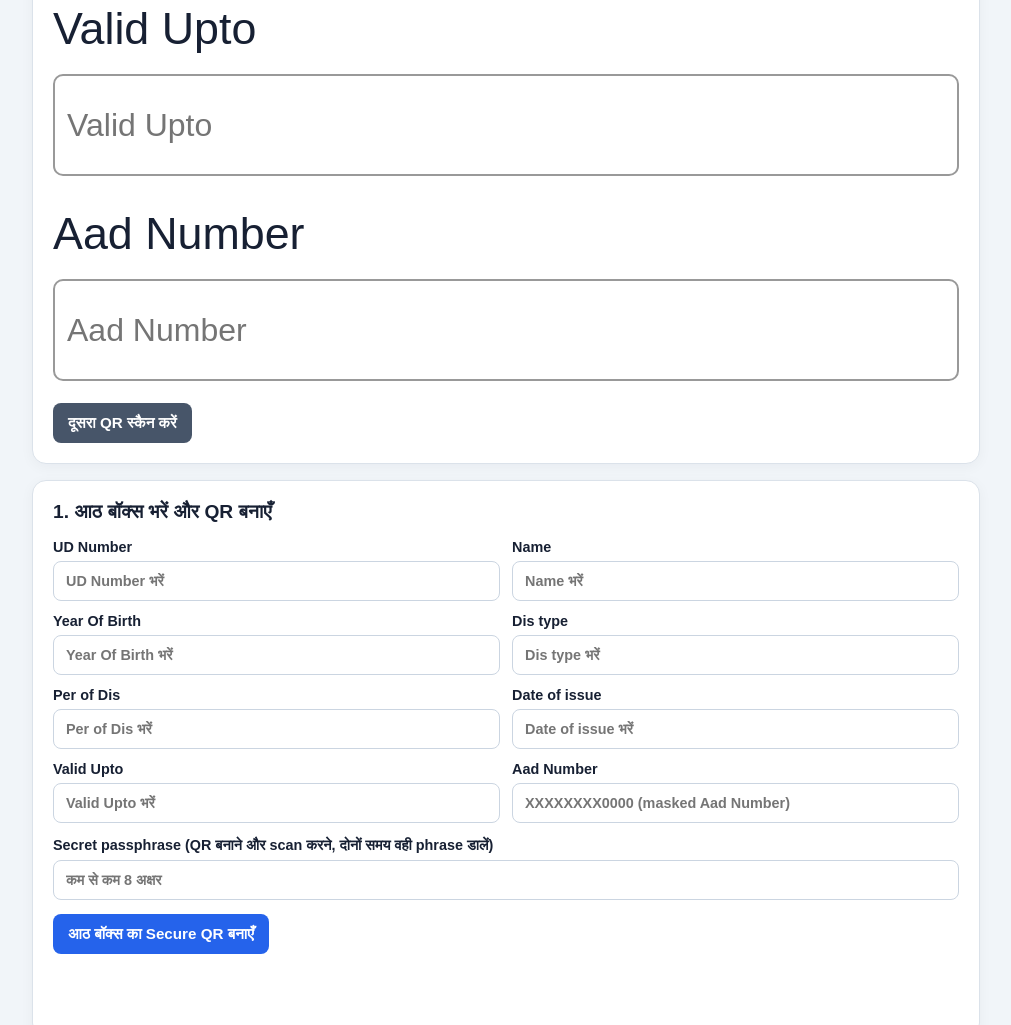
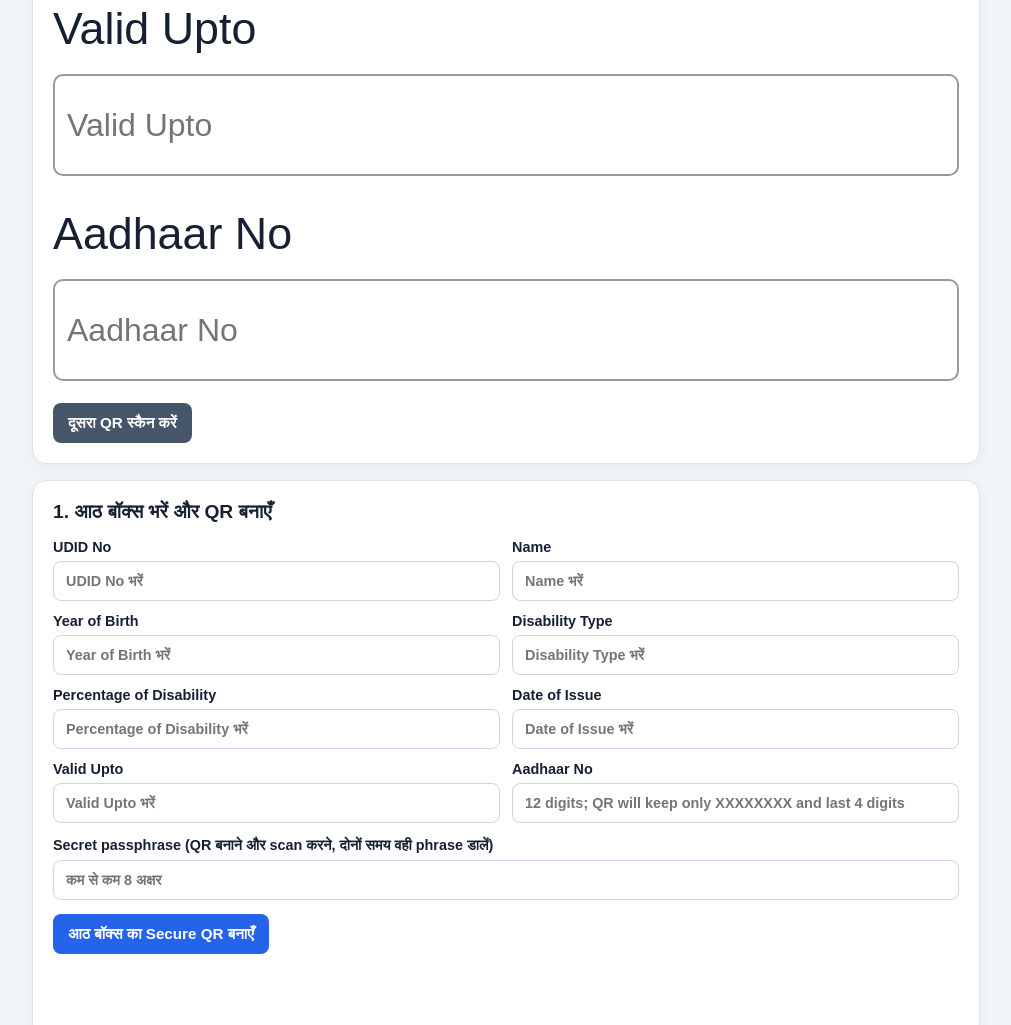
Before and after one commit to idprintingportal/trial, a plain HTML site: page index.html in a window 1280 px wide. Shown: the part 1356-2381 px from the top of the page, without its empty margins (134-1145 px from the left). Drawn offline with Linux system fonts and the light colour scheme.

Commit message:
Update field labels and placeholders in index.html

```diff
--- a/index.html
+++ b/index.html
@@ -80,7 +80,7 @@
     'use strict';
     const APP_MARKER = 'SHIV-NIRMAL-QR';
     const QR_PREFIX = 'SQR8:';
-    const FIELD_LABELS = ['UD Number', 'Name', 'Year Of Birth', 'Dis type', 'Per of Dis', 'Date of issue', 'Valid Upto', 'Aad Number'];
+    const FIELD_LABELS = ['UDID No', 'Name', 'Year of Birth', 'Disability Type', 'Percentage of Disability', 'Date of Issue', 'Valid Upto', 'Aadhaar No'];
     const FIELD_COUNT = FIELD_LABELS.length;
     const PBKDF2_ITERATIONS = 210000;
     const encoder = new TextEncoder();
@@ -99,7 +99,10 @@
         input.type = 'text';
         input.autocomplete = 'off';
         input.placeholder = readonly ? FIELD_LABELS[i - 1] : `${FIELD_LABELS[i - 1]} भरें`;
-        if (i === 8 && !readonly) input.placeholder = 'XXXXXXXX0000 (masked Aad Number)';
+        if (i === 8 && !readonly) {
+          input.inputMode = 'numeric';
+          input.placeholder = '12 digits; QR will keep only XXXXXXXX and last 4 digits';
+        }
         if (readonly) input.readOnly = true;
         label.append(input);
         container.append(label);
@@ -152,6 +155,7 @@
         const fields = Array.from({ length: FIELD_COUNT }, (_, i) => document.getElementById(`gen_field${i + 1}`).value.trim());
         if (fields.length !== FIELD_COUNT || fields.some(value => !value)) throw new Error('QR बनाने से पहले सभी 8 बॉक्स भरें।');
         fields[7] = maskAadNumber(fields[7]);
+        document.getElementById('gen_field8').value = fields[7];
         if (!window.QRCode) throw new Error('QR generator load नहीं हुआ; internet connection जाँचें।');
 
         status.textContent = 'डेटा encrypt हो रहा है…';
```
